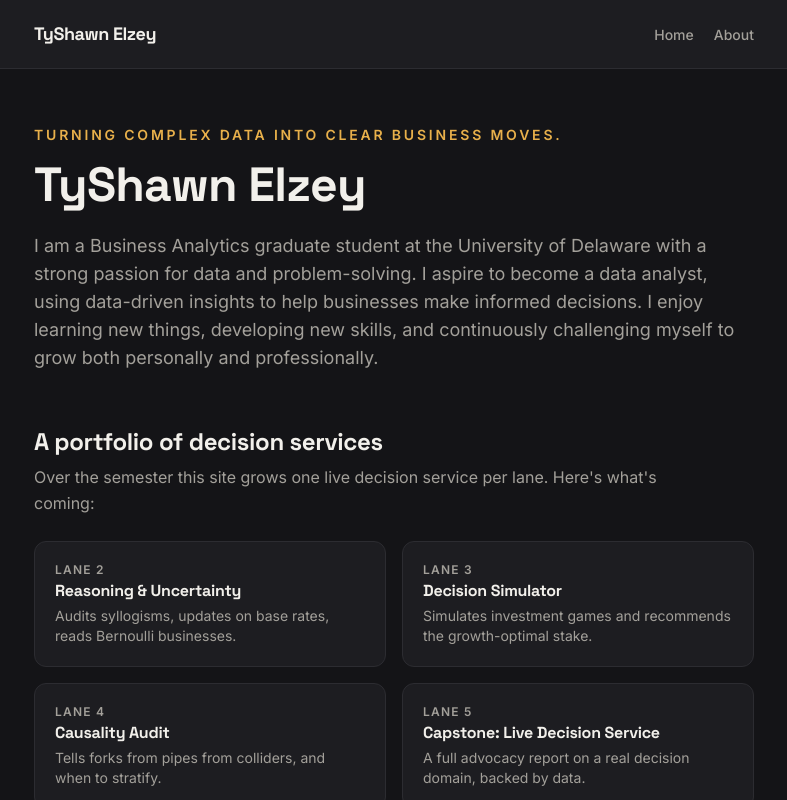
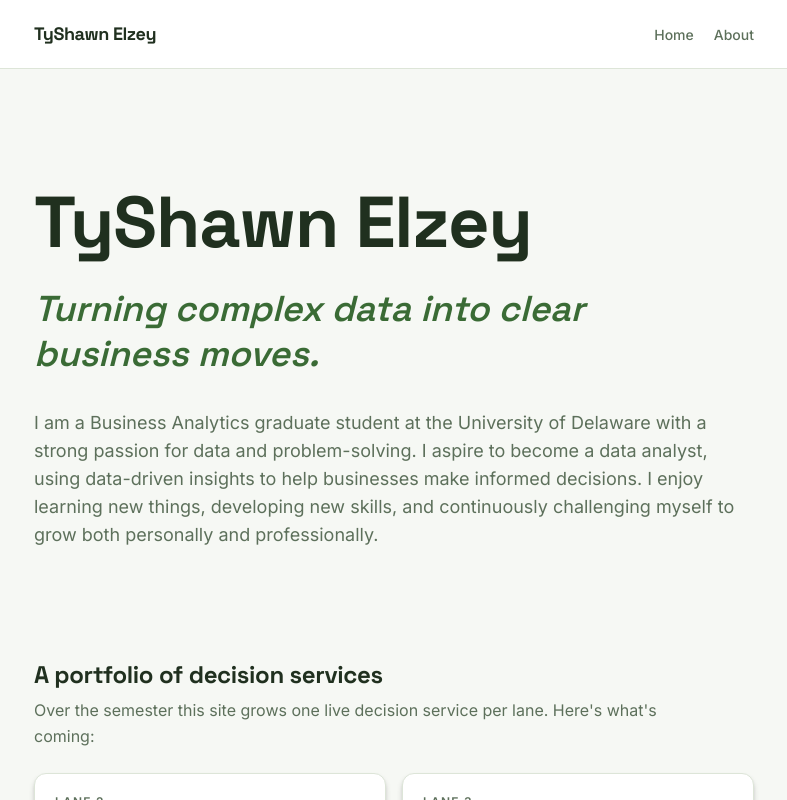
Before and after one commit to Ty-E77/my-site, a Next.js app: page / in a window 1280 px wide. Shown: the top 800 px of the page, without its empty margins (246-1033 px from the left). Built offline with nearby package versions, Linux system fonts and the light colour scheme; no server answers; the database is empty.

Commit message:
Making it pretty

```diff
--- a/src/app/about/page.tsx
+++ b/src/app/about/page.tsx
@@ -10,7 +10,7 @@ export const metadata = { title: `About — ${profile.displayName}` };
 export default function AboutPage() {
   return (
     <main className="mx-auto max-w-3xl px-6 py-14">
-      <div className="flex flex-col gap-10 sm:flex-row">
+      <div className="flex flex-col gap-10 rounded-3xl bg-linear-to-br from-accent/20 via-accent/5 to-transparent p-8 sm:flex-row">
         {/* eslint-disable-next-line @next/next/no-img-element */}
         <img
           src={profile.photoPath}
--- a/src/app/page.tsx
+++ b/src/app/page.tsx
@@ -39,11 +39,13 @@ export default function HomePage() {
   return (
     <main className="mx-auto max-w-3xl px-6 py-14">
       {/* ── Hero ─────────────────────────────────────────────────────── */}
-      <p className="text-sm font-semibold uppercase tracking-[0.2em] text-accent">
-        {profile.tagline}
-      </p>
-      <h1 className="mt-3 text-5xl font-bold">{profile.displayName}</h1>
-      <p className="mt-5 max-w-prose text-lg text-muted">{profile.bio}</p>
+      <section className="flex min-h-[60vh] flex-col justify-center py-10">
+        <h1 className="text-6xl font-bold sm:text-7xl">{profile.displayName}</h1>
+        <p className="mt-6 max-w-2xl font-heading text-3xl font-semibold italic leading-tight text-accent sm:text-4xl">
+          {profile.tagline}
+        </p>
+        <p className="mt-8 max-w-prose text-lg text-muted">{profile.bio}</p>
+      </section>
 
       {/* ── Portfolio of decision services ───────────────────────────── */}
       <section className="mt-14">
@@ -54,7 +56,10 @@ export default function HomePage() {
         </p>
         <ul className="mt-6 grid gap-4 sm:grid-cols-2">
           {SERVICES.map((s) => (
-            <li key={s.lane} className="rounded-xl border border-line bg-surface p-5">
+            <li
+              key={s.lane}
+              className="rounded-xl border border-line bg-surface p-5 shadow-md shadow-black/20 transition duration-200 hover:-translate-y-1 hover:border-accent/50 hover:shadow-xl hover:shadow-black/40"
+            >
               <p className="text-xs font-semibold uppercase tracking-widest text-muted">
                 Lane {s.lane}
               </p>
--- a/src/theme.ts
+++ b/src/theme.ts
@@ -13,7 +13,7 @@
  * One word from: "regatta" | "dune" | "orchard" | "noir"
  * (Or invent your own: copy a palette below, change the colors, name it.)
  */
-export const paletteChoice = "noir";
+export const paletteChoice = "orchard";
 
 /** ── 2. Pick your font pairing ─────────────────────────────────────────
  * One word from: "editorial" | "geometric" | "classic"
```
